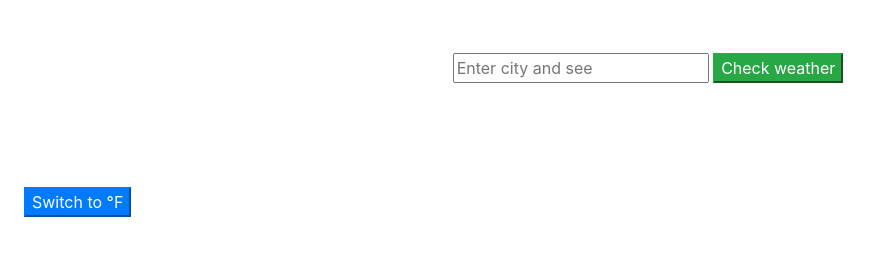
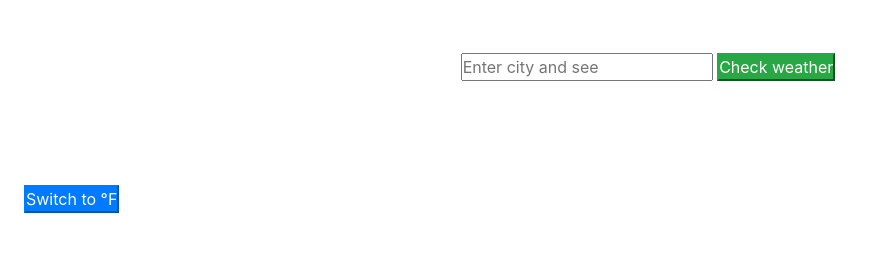
Before and after one commit to billodiallo/Weather-app, a website: page dist/index.html in a window 1280 px wide. Shown: the part 77-332 px from the top of the page, without its empty margins (0-882 px from the left). Drawn offline with nearby package versions, Linux system fonts and the light colour scheme.

Commit message:
Add css file

```diff
--- a/dist/index.html
+++ b/dist/index.html
@@ -5,6 +5,7 @@
     <meta charset="UTF-8">
     <meta http-equiv="X-UA-Compatible" content="IE=edge">
     <meta name="viewport" content="width=device-width, initial-scale=1.0">
+    <link rel="stylesheet" href="style.css">
     <link rel="stylesheet" href="https://stackpath.bootstrapcdn.com/bootstrap/4.4.1/css/bootstrap.min.css"
         integrity="sha384-Vkoo8x4CGsO3+Hhxv8T/Q5PaXtkKtu6ug5TOeNV6gBiFeWPGFN9MuhOf23Q9Ifjh" crossorigin="anonymous">
     <link rel="stylesheet"
--- /dev/null
+++ b/dist/style.css
@@ -0,0 +1,5 @@
+* {
+    margin: 0px;
+    padding: 0px;
+    box-sizing: border-box;
+  }
```
